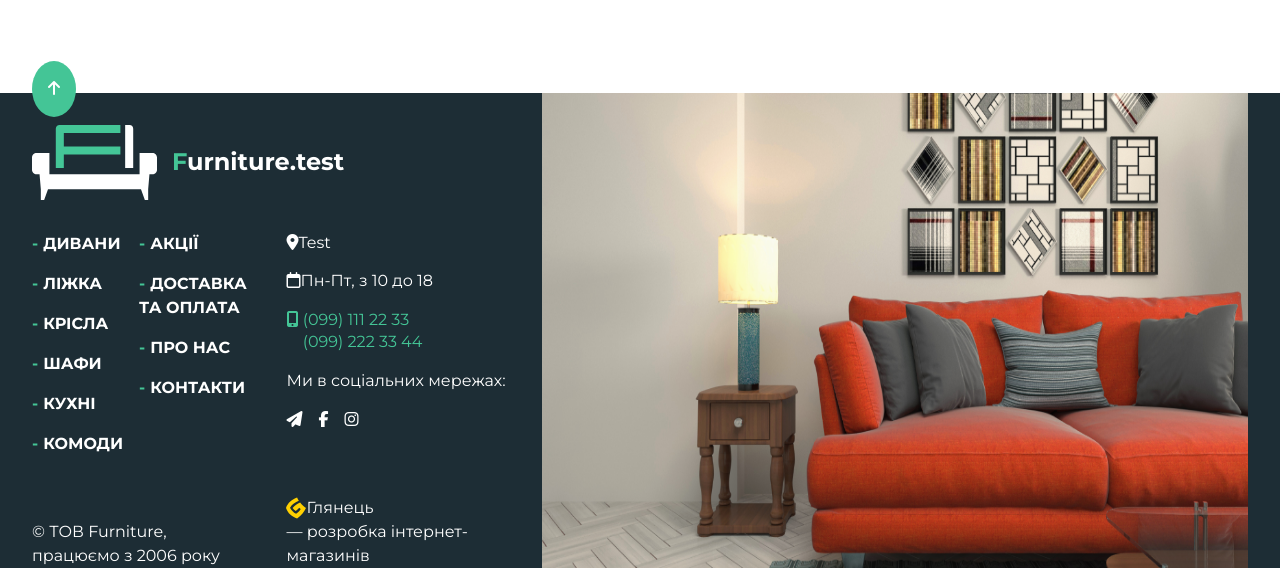
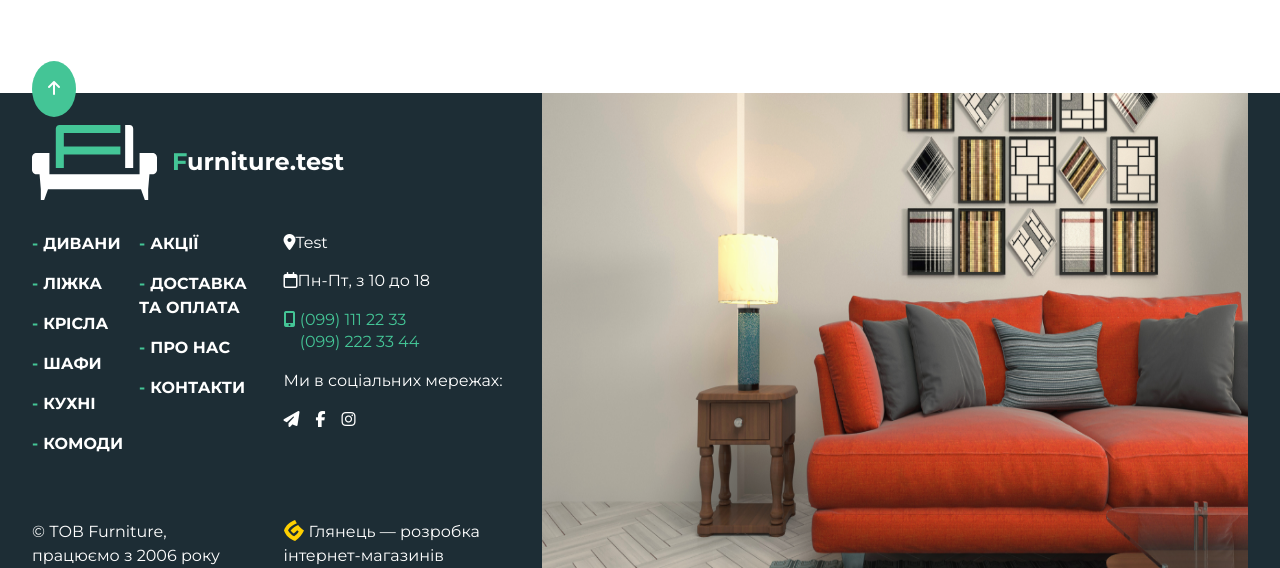
Before and after one commit to dlvdl/furniture-test, a plain HTML site: page index.html in a window 1280 px wide. Shown: the part 3574-4142 px from the top of the page. Drawn offline with Linux system fonts and the light colour scheme.

Commit message:
small changes

```diff
--- a/index.html
+++ b/index.html
@@ -861,7 +861,11 @@
                   <p class="text-white line-height-22">
                     Ми в соціальних мережах:
                   </p>
-                  <ul role="list" class="flex" style="gap: 1rem">
+                  <ul
+                    role="list"
+                    class="flex"
+                    style="gap: 1rem; margin-bottom: 2rem"
+                  >
                     <li>
                       <a class="text-white fw-bold" href=""
                         ><i class="fa-solid fa-paper-plane"></i
@@ -881,11 +885,13 @@
                 </div>
                 <div>
                   <div class="flex align-center" style="flex-wrap: wrap">
-                    <div class="flex">
-                      <img src="images/Glogo.svg" alt="" />
-                      <p class="text-white">Глянець</p>
-                    </div>
-                    <p class="text-white">— розробка інтернет-магазинів</p>
+                    <p class="text-white">
+                      <img
+                        style="float: left; margin-right: 5px"
+                        src="images/Glogo.svg"
+                        alt="logo"
+                      />Глянець — розробка інтернет-магазинів
+                    </p>
                   </div>
                 </div>
               </div>
--- a/src/style.css
+++ b/src/style.css
@@ -763,6 +763,10 @@ body {
     --margin-bottom: 1rem;
   }
 
+  .toggle-menu-button {
+    font-size: var(--fs-500);
+  }
+
   .nav-list {
     flex-direction: column;
     gap: 1rem;
```
